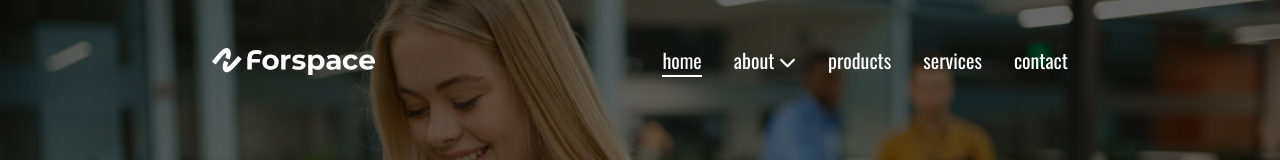
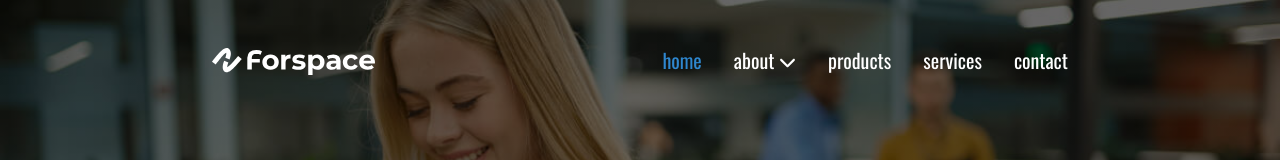
Before and after one commit to Halcooo/forspace-solutions, a Vue app: page / in a window 1280 px wide. In both pictures the pointer is over the link "home". Shown: the top 160 px of the page. Built offline with nearby package versions, Linux system fonts and the light colour scheme.

Commit message:
updated hover on links

```diff
--- a/src/components/NavigationTrack/NavigationBar.vue
+++ b/src/components/NavigationTrack/NavigationBar.vue
@@ -21,10 +21,10 @@
         <ul class="nav-links">
           <Links :routes="routes" @index="currentEmit" />
 
-          <div v-for="drop in classes" :key="drop" class="main_dropnav ">
+          <div v-for="drop in classes" :key="drop" class="main_dropnav">
             <div
-           @mouseleave="()=>drop.active=false"
-              class="dropnav "
+              @mouseleave="() => (drop.active = false)"
+              class="dropnav"
               :class="{ first: drop.active }"
             >
               <div>
--- a/src/components/NavigationTrack/NavigationLinks.vue
+++ b/src/components/NavigationTrack/NavigationLinks.vue
@@ -105,9 +105,9 @@
       height: 2px;
     }
     &:hover {
-      color: white;
+      opacity: .8;
       .underline {
-        background-color: white;
+        background-color: rgb(166, 166, 166);
         width: 100%;
         transition: width 0.3s ease-out;
       }
```
